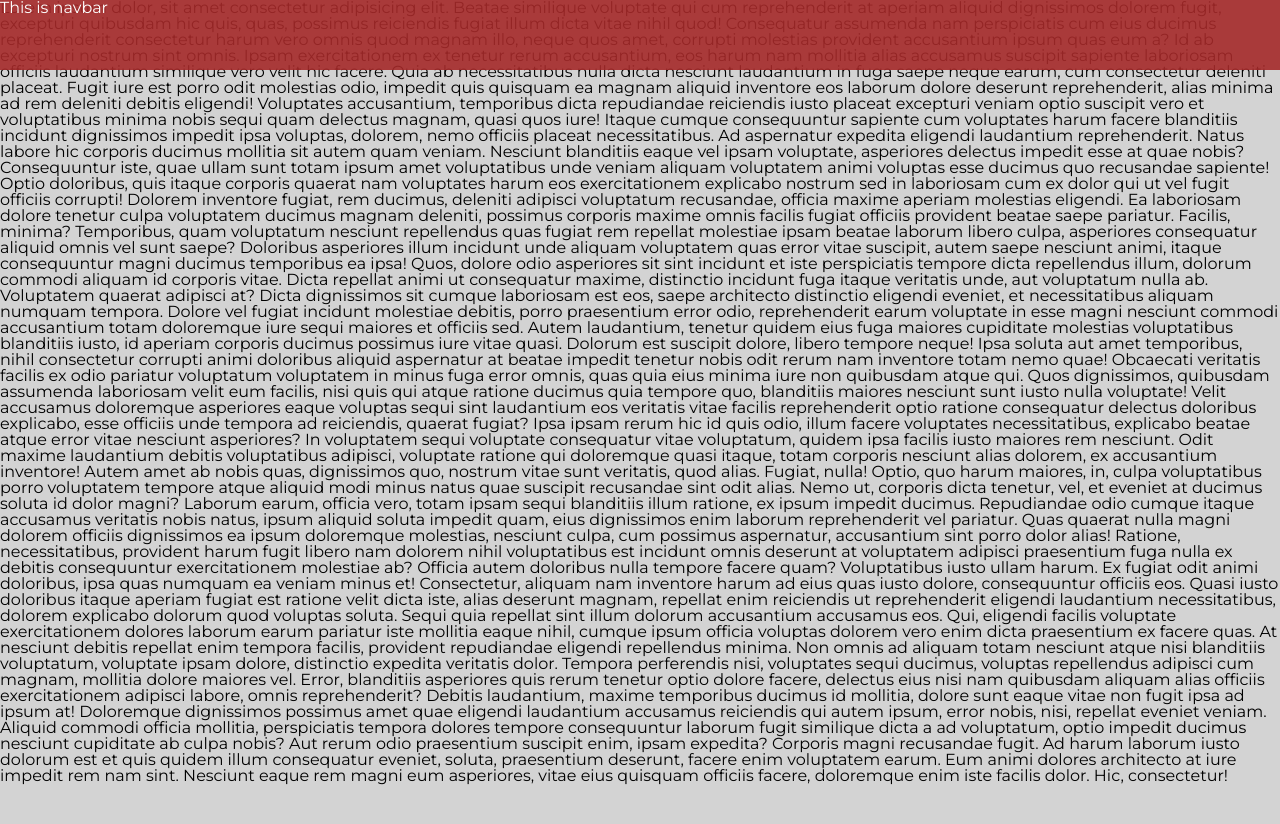
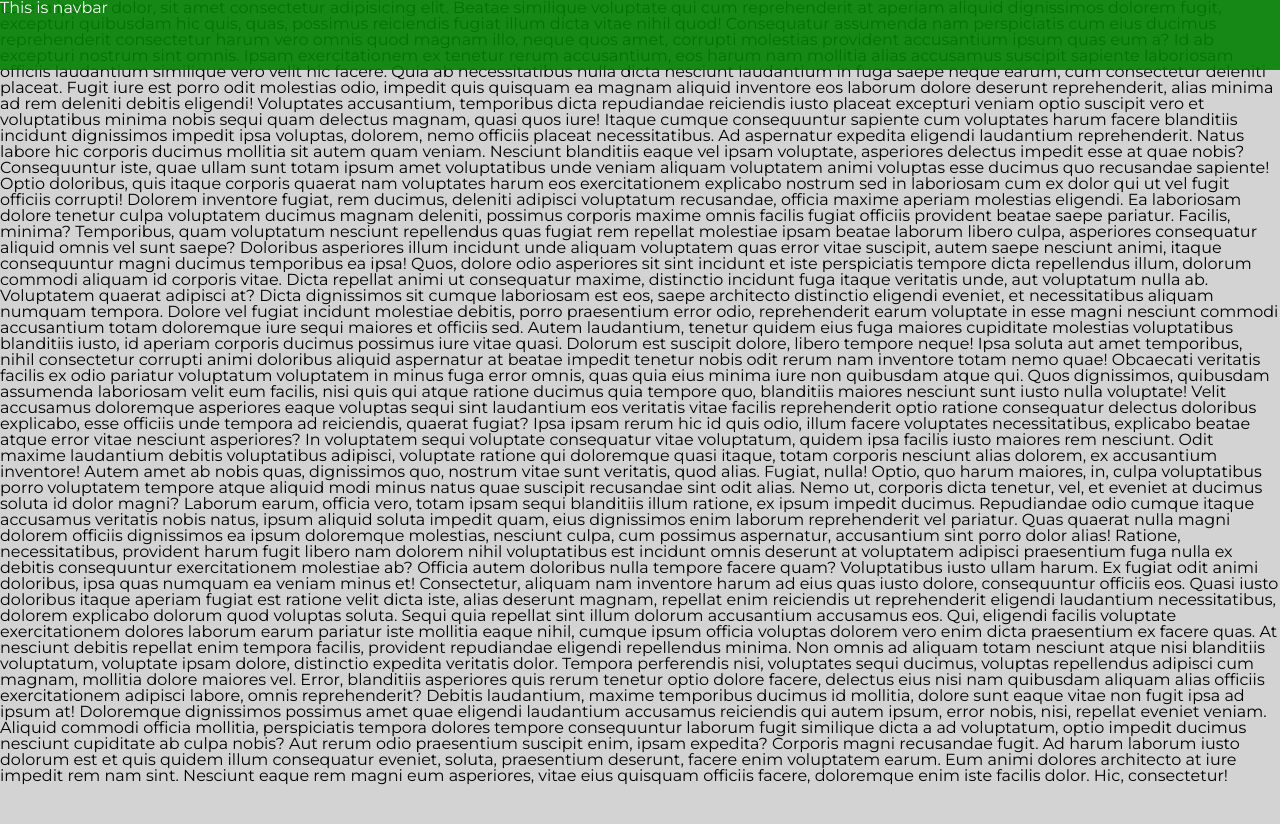
Before and after one commit to CMF-Garden-services/cmfgardenservices, a React (Create React App) app: page / in a window 1280 px wide. Shown: the top 824 px of the page. Built offline with nearby package versions, Linux system fonts and the light colour scheme; a web font is replaced by a local one.

Commit message:
navbar solid background showing

```diff
--- a/src/App.js
+++ b/src/App.js
@@ -7,7 +7,7 @@ import Services from './components/03_sections/03_services/Services';
 
 function App() {
   return (
-    <div className="app">
+    <div>
           <Navbar />
           <NavbarBg />
           <Home />
--- a/src/components/02_navbar/NavbarBgStyle.js
+++ b/src/components/02_navbar/NavbarBgStyle.js
@@ -7,7 +7,7 @@ const NavbarBgWrapper = styled.div`
     position: fixed;
     width: 100%;
     height: ${navbarheight};
-    background-color: brown;
+    background-color: green;
     opacity: 0.9;
     z-index: 2;
 `
```
